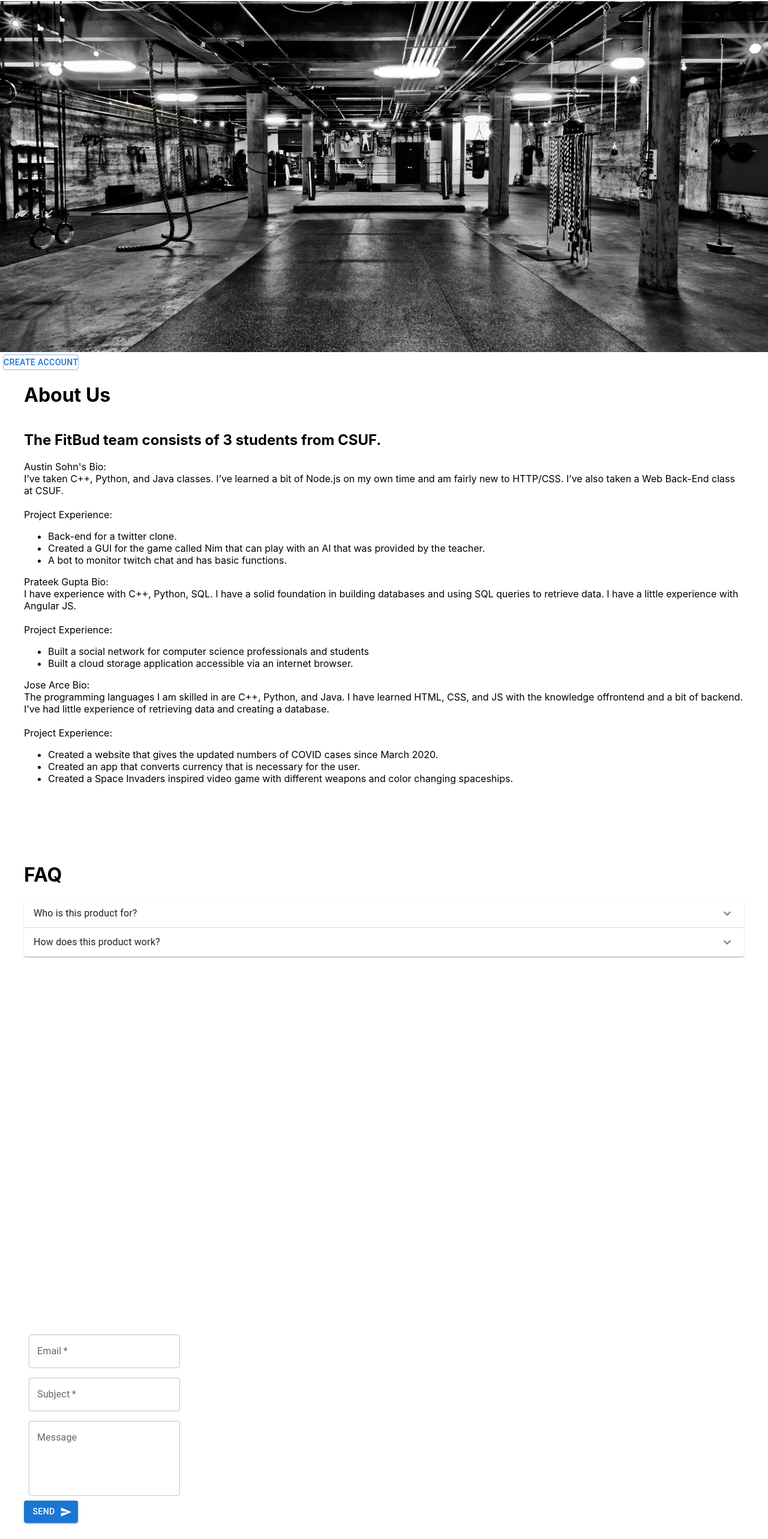
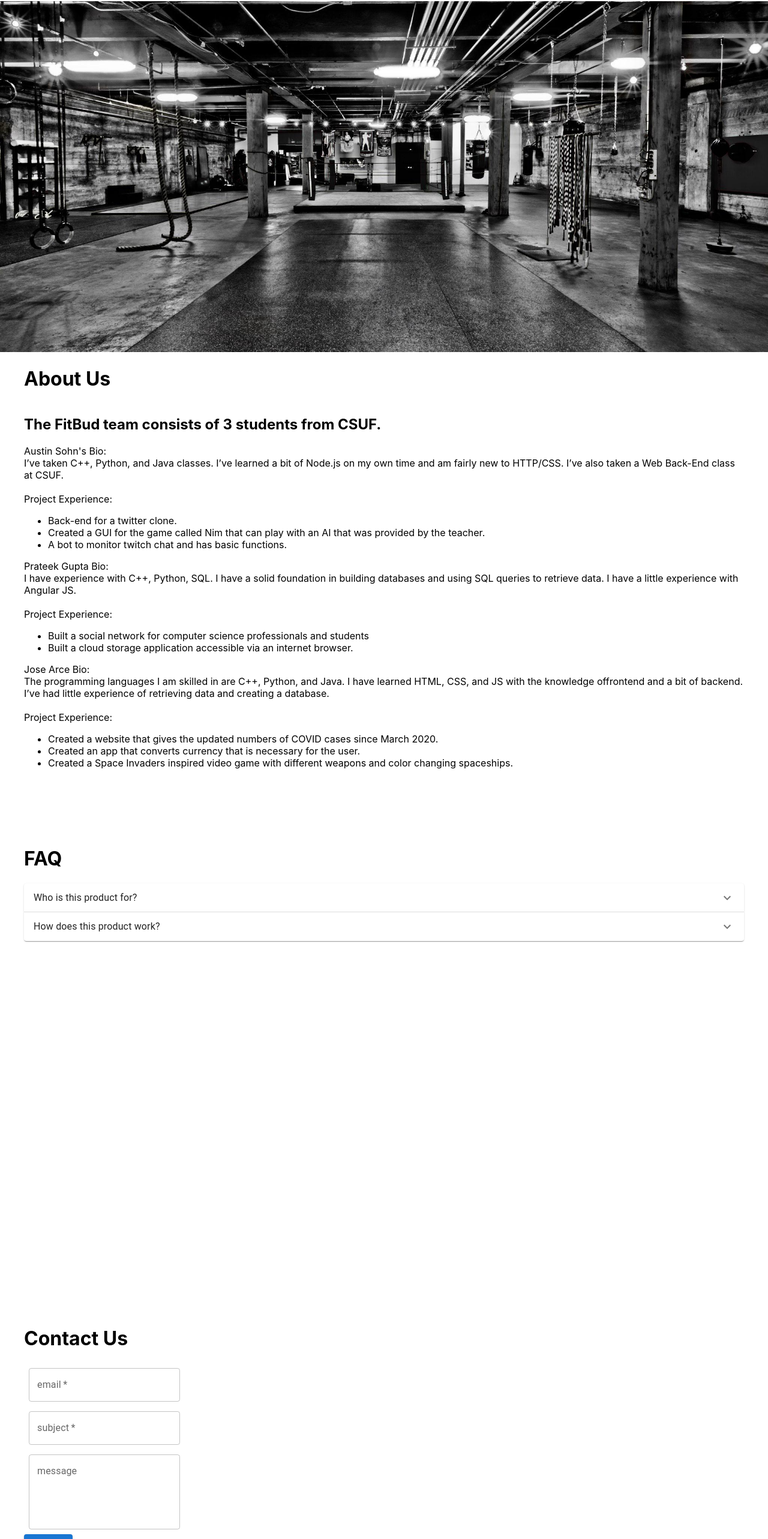
Before and after one commit to prateekgupta24/CPSC-491-Group-1, a React (Create React App) app: page / in a window 1280 px wide. Shown: the part 140-2706 px from the top of the page at 60% size. Built offline with nearby package versions, Linux system fonts and the light colour scheme.

Commit message:
fixed email

```diff
--- a/package.json
+++ b/package.json
@@ -7,7 +7,8 @@
     "@emotion/react": "^11.10.4",
     "@emotion/styled": "^11.10.4",
     "@mui/icons-material": "^5.10.9",
-    "@mui/material": "^5.10.5",
+    "@mui/lab": "^5.0.0-alpha.107",
+    "@mui/material": "^5.10.13",
     "@testing-library/jest-dom": "^5.16.5",
     "@testing-library/react": "^13.4.0",
     "@testing-library/user-event": "^13.5.0",
--- a/src/pages/home.js
+++ b/src/pages/home.js
@@ -1,4 +1,4 @@
-import React, { useRef } from "react";
+import React, { useRef, useState } from "react";
 import {
   HomeStyle,
   TitleStyle,
@@ -7,30 +7,31 @@ import {
   ContactStyle,
   ListItems,
   HomeBackground,
-  HomeRegister,
 } from "../styles/home.style";
-import { useNavigate } from "react-router-dom";
 import textData from "../resources/text.json";
 import NavBar from "../navbar";
 import background from "../resources/Gym-Background.jpeg";
-import Button from "@mui/material/Button/";
 import SendIcon from "@mui/icons-material/Send";
 import Accordion from "@mui/material/Accordion";
 import AccordionSummary from "@mui/material/AccordionSummary";
 import AccordionDetails from "@mui/material/AccordionDetails";
 import Typography from "@mui/material/Typography";
 import ExpandMoreIcon from "@mui/icons-material/ExpandMore";
-import Box from "@mui/material/Box";
 import FormControl from "@mui/material/FormControl";
 import TextField from "@mui/material/TextField";
+import LoadingButton from "@mui/lab/LoadingButton";
 import emailjs from "@emailjs/browser";
 
 const Home = () => {
   const form = useRef();
-  const navigate = useNavigate();
+  const [loading, setLoading] = useState(false);
 
   const sendEmail = (event) => {
     event.preventDefault();
+    setLoading(true);
+    console.log("in sendEmail");
+
+    console.log(form.current);
     emailjs
       .sendForm(
         "FitBud_Gmail",
@@ -40,13 +41,15 @@ const Home = () => {
       )
       .then(
         (result) => {
+          setLoading(false);
           console.log(result.text);
         },
         (error) => {
           console.log(error.text);
         }
       );
-    event.target.reset();
+
+    //event.target.reset();
   };
   return (
     <>
@@ -60,21 +63,6 @@ const Home = () => {
               src={background}
               alt="gym-background"
             />
-            <HomeRegister>
-              <Button
-                onClick={() => {
-                  navigate("/signup");
-                }}
-                variant="outlined"
-                style={{
-                  padding: "0px",
-                  marginLeft: "5px",
-                  zIndex: "1",
-                }}
-              >
-                Create account
-              </Button>
-            </HomeRegister>
           </div>
         </TitleStyle>
 
@@ -133,56 +121,52 @@ const Home = () => {
                 </Accordion>
               </FaqStyle>
 
-              <ContactStyle id="contact" ref={form} onSubmit={sendEmail}>
-                <Box>
+              <ContactStyle ref={form} id="contact" onSubmit={sendEmail}>
+                <h1>{data.contact.title}</h1>
                 <div id="email">
-                    <FormControl
-                      sx={{ m: 1, width: "25ch" }}
-                      variant="outlined"
-                    >
+                  <FormControl sx={{ m: 1, width: "25ch" }} variant="outlined">
                     <TextField
                       required
                       id="outlined-email"
-                        type="text"
-                        label="Email"
+                      type="email"
+                      name="email"
+                      label="email"
                     />
                   </FormControl>
                 </div>
                 <div id="subject">
-                    <FormControl
-                      sx={{ m: 1, width: "25ch" }}
-                      variant="outlined"
-                    >
+                  <FormControl sx={{ m: 1, width: "25ch" }} variant="outlined">
                     <TextField
                       required
                       id="outlined-subject"
                       type="text"
-                        label="Subject"
+                      name="subject"
+                      label="subject"
                     />
                   </FormControl>
                 </div>
                 <div id="message">
-                    <FormControl
-                      sx={{ m: 1, width: "25ch" }}
-                      variant="outlined"
-                    >
+                  <FormControl sx={{ m: 1, width: "25ch" }} variant="outlined">
                     <TextField
                       id="outlined-multiline-static"
-                        label="Message"
+                      name="message"
+                      label="message"
                       multiline
                       rows={4}
                     />
                   </FormControl>
                 </div>
-                  <Button
+                <LoadingButton
                   type="submit"
+                  size="small"
+                  endIcon={<SendIcon />}
+                  loading={loading}
+                  loadingPosition="end"
                   variant="contained"
-                    endIcon={<SendIcon />}
-                    style={{ width: "90px" }}
+                  sx={{ width: "11ch" }}
                 >
                   Send
-                  </Button>
-                </Box>
+                </LoadingButton>
               </ContactStyle>
             </>
           );
--- a/src/resources/text.json
+++ b/src/resources/text.json
@@ -1,7 +1,6 @@
 [
   {
-  "about":
-    {
+    "about": {
       "title": "About Us",
       "description": "The FitBud team consists of 3 students from CSUF.",
       "intro": {
@@ -24,8 +23,9 @@
           "Project Experience:"
         ]
       },
-      "bullet":{
-        "austin": ["Back-end for a twitter clone.",
+      "bullet": {
+        "austin": [
+          "Back-end for a twitter clone.",
           "Created a GUI for the game called Nim that can play with an AI that was provided by the teacher.",
           "A bot to monitor twitch chat and has basic functions."
         ],
@@ -40,8 +40,7 @@
         ]
       }
     },
-  "faq":
-    {
+    "faq": {
       "title": "FAQ",
       "id": {
         "q1": {
@@ -50,19 +49,21 @@
         },
         "q2": {
           "q": "How does this product work?",
-          "a": ["You match with someone depending on your workout preferences, chat with",
-          "them and find a place to workout, and have a great workout session with that buddy."]
+          "a": [
+            "You match with someone depending on your workout preferences, chat with",
+            " them and find a place to workout and have a great workout session with that buddy."
+          ]
         }
       }
     },
-  "contact":
-  {
+    "contact": {
       "title": "Contact Us",
       "style": "Email:",
-    "emails": ["austinsohn@csu.fullerton.edu",
+      "emails": [
+        "austinsohn@csu.fullerton.edu",
         "josearce@csu.fullerton.edu",
-    "pgupta24@csu.fullerton.edu"]
+        "pgupta24@csu.fullerton.edu"
+      ]
     }
-
   }
 ]
--- a/src/styles/home.style.js
+++ b/src/styles/home.style.js
@@ -79,7 +79,6 @@ const HomeBackground = styled.img`
   width: 100vw;
   height: 585px;
 `;
-const HomeRegister = styled.div``;
 
 export {
   HomeStyle,
@@ -93,5 +92,4 @@ export {
   HomeSend,
   ListItems,
   HomeBackground,
-  HomeRegister,
 };
--- a/src/styles/userprofile.style.js
+++ b/src/styles/userprofile.style.js
@@ -2,7 +2,7 @@ import styled from "styled-components";
 
 const Profile = styled.div`
   background-color: #282c34;
-  height: 100vw;
+  min-height: 100vh;
 `;
 
 const ProfileForm = styled.form``;
```
Also changed, not shown: 1 other file (tests, documents, lock files or other folders). Lines whose indentation alone changed are shown as unchanged.
